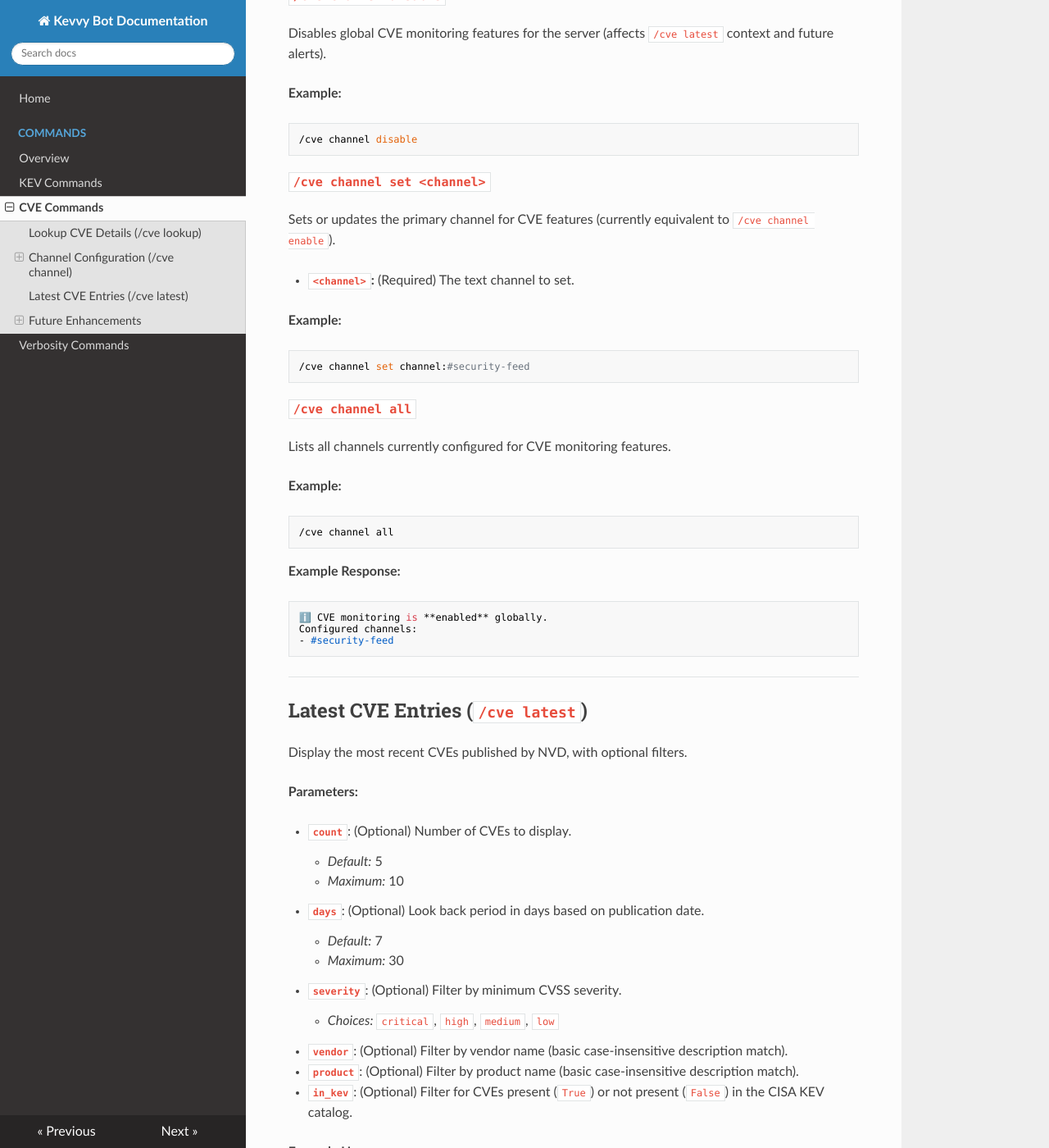
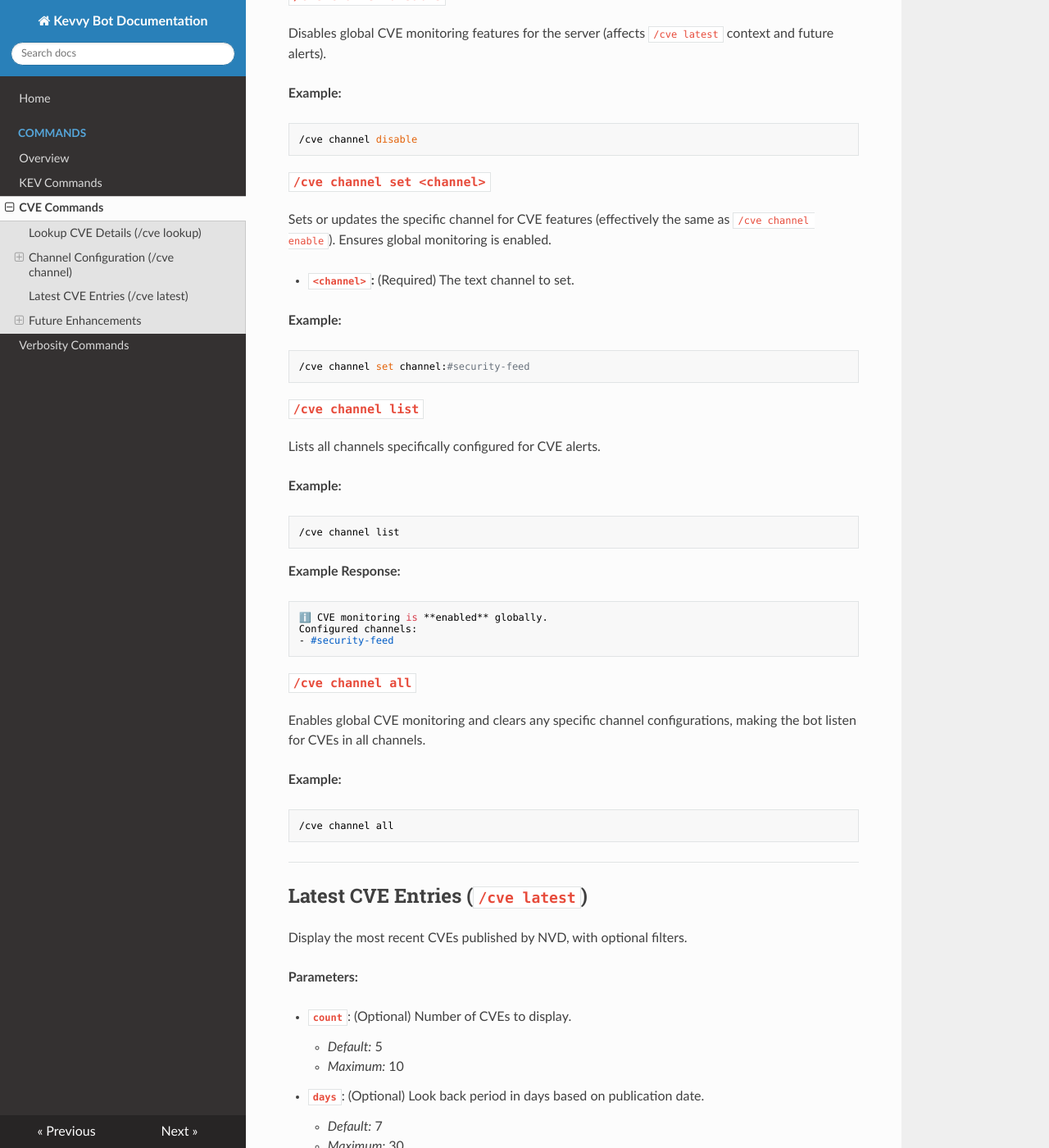
Before and after one commit to mauvehed/kevvy, an MkDocs documentation site: the page built from docs/commands/cve.md, in a window 1280 px wide and 1400 px high, scrolled down 1213 px. Shown: the whole window at 82% size. Built offline with MkDocs 1.6.1, drawn with Linux system fonts in a browser that asks for light colours; nearby versions of some CDN libraries.

Commit message:
Update CVE channel command documentation in README and cve.md
- Enhanced descriptions for CVE channel commands to clarify their functionality and effects.
- Renamed `/cve channel all` to `/cve channel list` for better clarity on its purpose.
- Added details on global CVE monitoring and its implications for channel configurations.

````diff
--- a/docs/commands/cve.md
+++ b/docs/commands/cve.md
@@ -52,7 +52,7 @@ Disables global CVE monitoring features for the server (affects `/cve latest` co
 
 ### `/cve channel set <channel>`
 
-Sets or updates the primary channel for CVE features (currently equivalent to `/cve channel enable`).
+Sets or updates the specific channel for CVE features (effectively the same as `/cve channel enable`). Ensures global monitoring is enabled.
 
 -   **`<channel>`:** (Required) The text channel to set.
 
@@ -61,19 +61,28 @@ Sets or updates the primary channel for CVE features (currently equivalent to `/
 /cve channel set channel:#security-feed
 ```
 
-### `/cve channel all`
+### `/cve channel list`
 
-Lists all channels currently configured for CVE monitoring features.
+Lists all channels specifically configured for CVE alerts.
 
 **Example:**
 ```
-/cve channel all
+/cve channel list
 ```
 **Example Response:**
 ```
 ℹ️ CVE monitoring is **enabled** globally.
 Configured channels:
 - #security-feed
+```
+
+### `/cve channel all`
+
+Enables global CVE monitoring and clears any specific channel configurations, making the bot listen for CVEs in all channels.
+
+**Example:**
+```
+/cve channel all
 ```
 
 ---
````
Also changed, not shown: README.md (+5 -4 lines).
